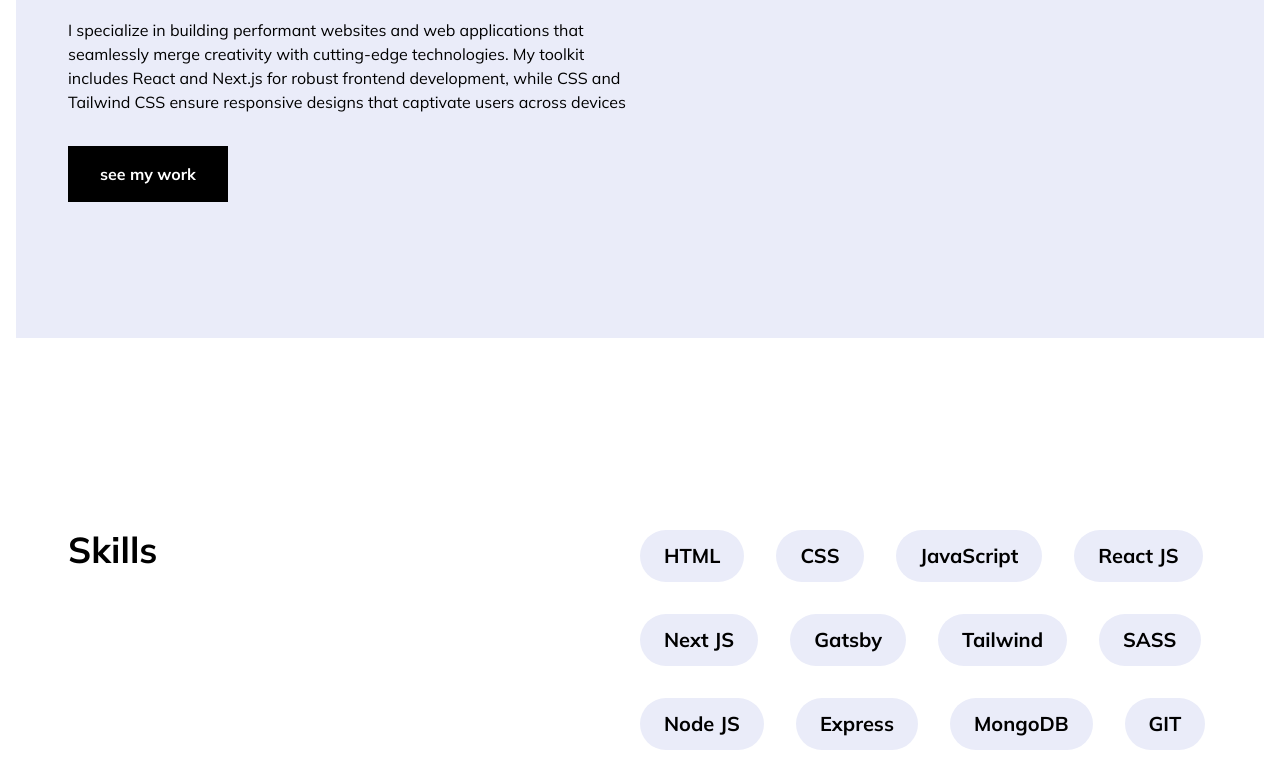
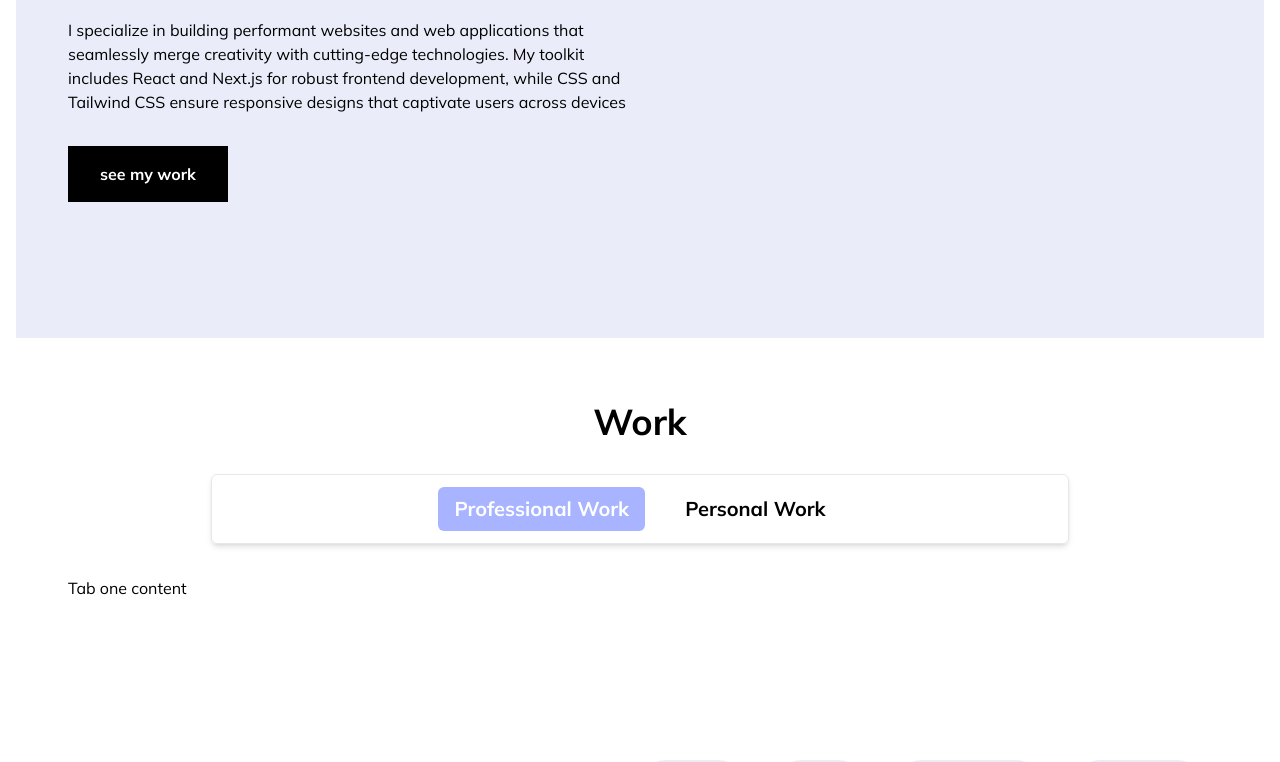
Before and after one commit to Judis07/new-portpolio, a Next.js app: page / in a window 1280 px wide. Shown: the part 446-1208 px from the top of the page. Built offline with nearby package versions, Linux system fonts and the light colour scheme.

Commit message:
work tab addition

```diff
--- /dev/null
+++ b/components/tabs.jsx
@@ -0,0 +1,40 @@
+"use client";
+
+import { useState } from "react";
+
+const Tabs = () => {
+  const [activeTab, setActiveTab] = useState(1);
+
+  return (
+    <section>
+      <div className="shadow-md m-auto py-3  w-3/4	m-auto flex justify-center items-center gap-6 rounded-md border	">
+        <div
+          className={`font-bold text-xl cursor-pointer  py-2 px-4 rounded-md ${
+            activeTab === 1 && "bg-[#A8B4FF] text-white"
+          }`}
+          onClick={() => setActiveTab(1)}
+        >
+          Professional Work
+        </div>
+        <div
+          className={`font-bold text-xl cursor-pointer  py-2 px-4 rounded-md ${
+            activeTab === 2 && "bg-[#A8B4FF] text-white"
+          }`}
+          onClick={() => setActiveTab(2)}
+        >
+          Personal Work
+        </div>
+      </div>
+
+      <div className="mt-8 mb-8">
+        {activeTab === 1 ? (
+          <div>Tab one content</div>
+        ) : (
+          <div>Tab two content</div>
+        )}
+      </div>
+    </section>
+  );
+};
+
+export default Tabs;
--- a/components/work.jsx
+++ b/components/work.jsx
@@ -1,9 +1,14 @@
 import Container from "./container";
+import Tabs from "./tabs";
 
 const WorkSection = () => {
   return (
     <section id="work-section" className="py-16">
-      <Container></Container>
+      <Container>
+        <h3 className="text-4xl font-bold  text-center mb-8 basis-1/4">Work</h3>
+
+        <Tabs />
+      </Container>
     </section>
   );
 };
```
